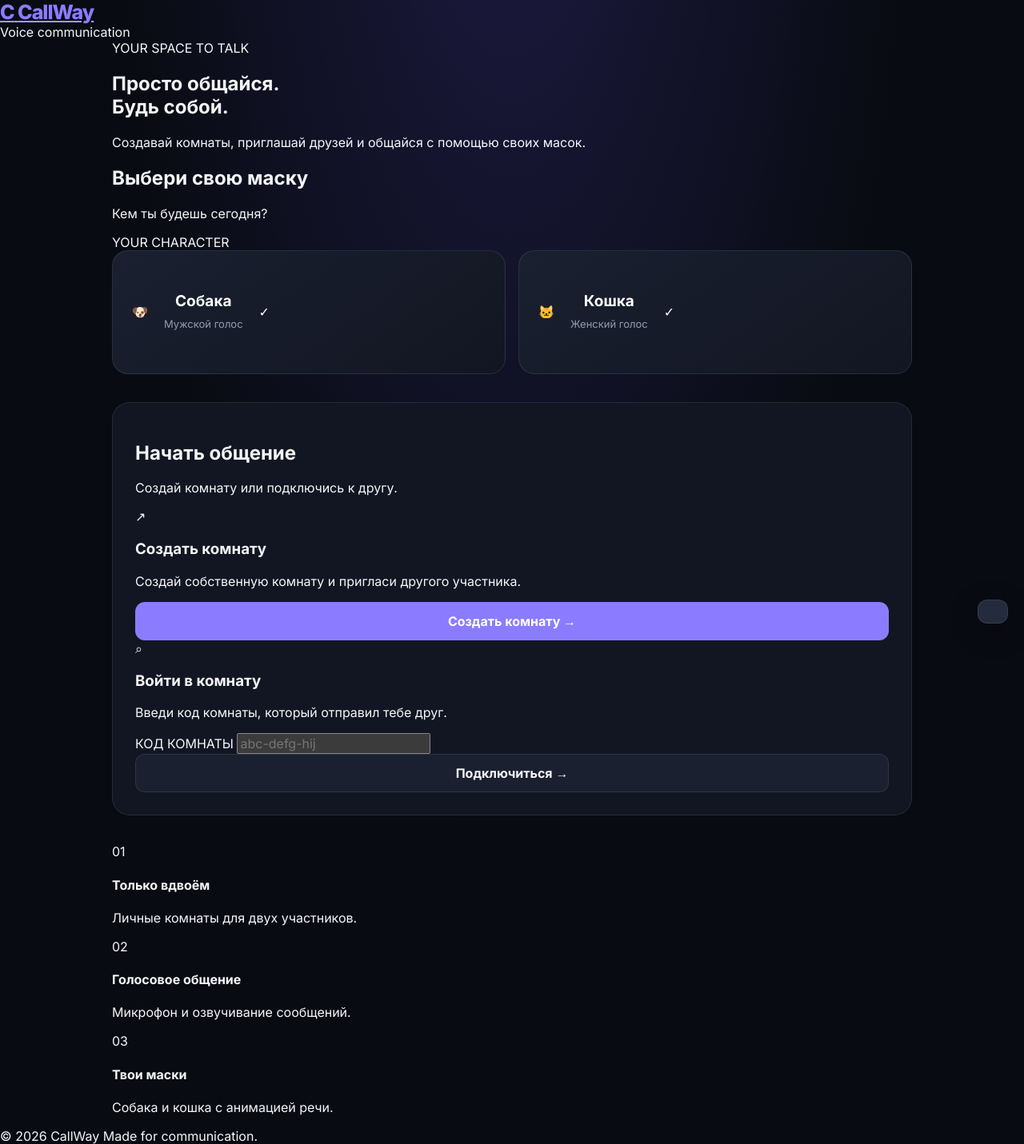
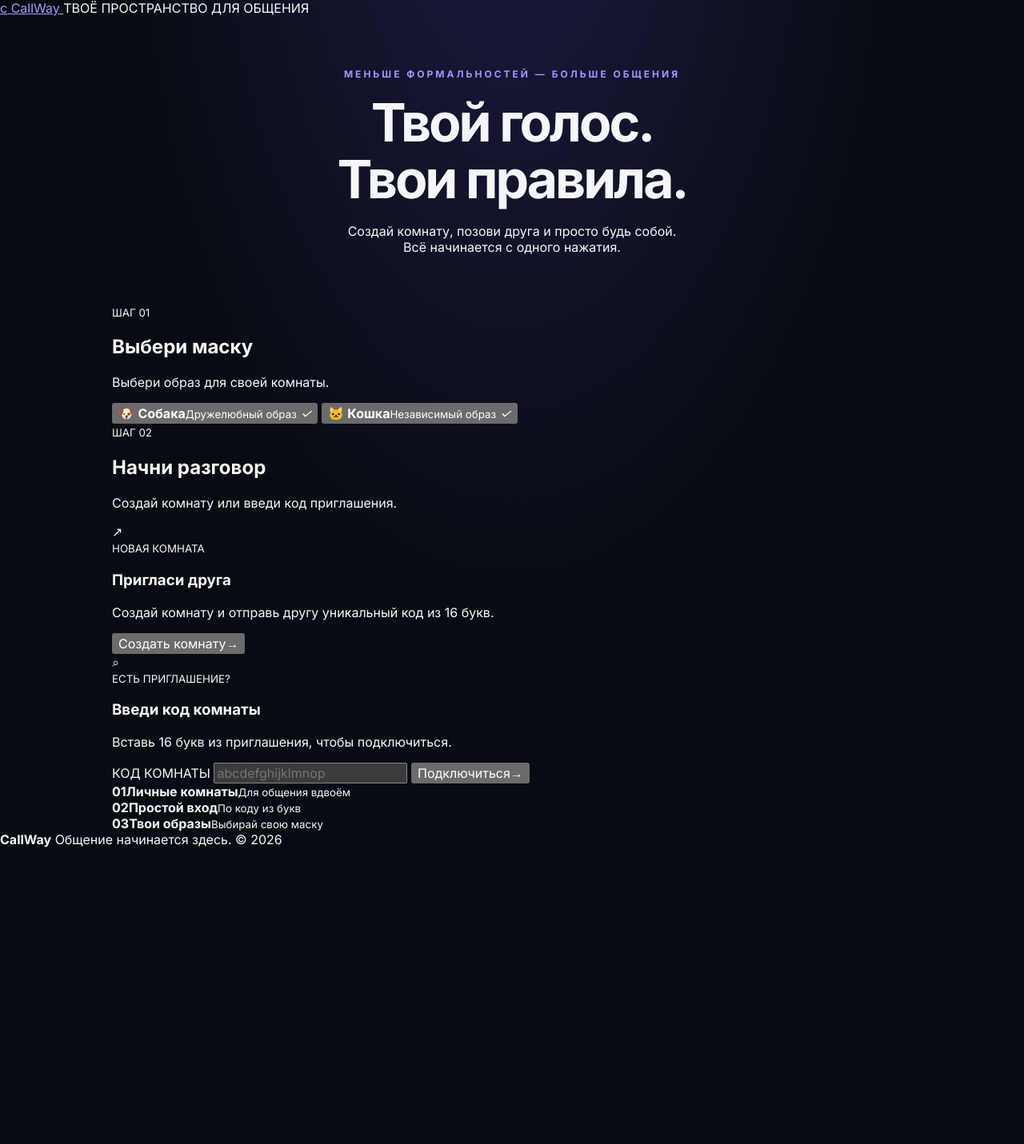
Before and after one commit to SELL-PE0PLE/CallWay, a plain HTML site: page index.html in a window 1280 px wide. Shown: the whole page at 80% size. After the commit the page ends 1060 px from the top, so only its background shows below. Drawn offline with Linux system fonts and the light colour scheme.

Commit message:
Update index.html

```diff
--- a/index.html
+++ b/index.html
@@ -1,244 +1,133 @@
 
-<!DOCTYPE html>
+<!doctype html>
 <html lang="ru">
 <head>
   <meta charset="UTF-8">
-    <meta name="viewport" content="width=device-width, initial-scale=1.0">
-
-    <meta name="theme-color" content="#111116">
-    <meta name="description" content="CallWay — общайся голосом вместе с друзьями.">
-
+  <meta name="viewport" content="width=device-width, initial-scale=1">
+  <meta name="theme-color" content="#090a10">
+  <meta name="description" content="CallWay — пространство для общения.">
   <title>CallWay</title>
-
+  <link rel="preconnect" href="https://fonts.googleapis.com">
+  <link href="https://fonts.googleapis.com/css2?family=DM+Sans:wght@400;500;600;700;800&family=Manrope:wght@500;600;700;800&display=swap" rel="stylesheet">
   <link rel="stylesheet" href="style.css">
 </head>
+<body>
+<div class="glow"></div>
 
-<body>
-
-    <div class="app">
-
-        <!-- HEADER -->
-        <header class="header">
-            <a href="#" class="logo">
-                <span class="logo-icon">C</span>
-                <span>CallWay</span>
+<div class="shell">
+  <header>
+    <a class="brand" href="./">
+      <span class="brand-icon">c</span>
+      CallWay
     </a>
-
-            <div class="header-status">
-                <span class="status-dot"></span>
-                <span>Voice communication</span>
-            </div>
+    <span class="status"><i></i> ТВОЁ ПРОСТРАНСТВО ДЛЯ ОБЩЕНИЯ</span>
   </header>
 
+  <main>
+    <section class="hero">
+      <div class="eyebrow">МЕНЬШЕ ФОРМАЛЬНОСТЕЙ — БОЛЬШЕ ОБЩЕНИЯ</div>
+      <h1>Твой голос.<br><span>Твои правила.</span></h1>
+      <p>Создай комнату, позови друга и просто будь собой.<br>Всё начинается с одного нажатия.</p>
+    </section>
 
-        <!-- MAIN -->
-        <main class="main">
-
-            <section class="welcome">
-                <div class="welcome-label">
-                    <span class="welcome-line"></span>
-                    YOUR SPACE TO TALK
+    <section class="panel">
+      <div class="heading">
+        <div>
+          <small>ШАГ 01</small>
+          <h2>Выбери маску</h2>
+          <p>Выбери образ для своей комнаты.</p>
+        </div>
       </div>
 
-                <h1>
-                    Просто общайся.<br>
-                    <span>Будь собой.</span>
-                </h1>
-
-                <p class="welcome-description">
-                    Создавай комнаты, приглашай друзей
-                    и общайся с помощью своих масок.
-                </p>
-            </section>
-
-
-            <!-- MASK SELECTION -->
-            <section class="mask-section">
-
-                <div class="section-heading">
-                    <div>
-                        <h2>Выбери свою маску</h2>
-                        <p>Кем ты будешь сегодня?</p>
-                    </div>
-
-                    <span class="selection-label">YOUR CHARACTER</span>
-                </div>
-
-
-                <div class="mask-list">
-
-                    <!-- DOG -->
-                    <button
-                        class="mask-card active"
-                        type="button"
-                        data-mask="dog"
-                        aria-pressed="true"
-                    >
-                        <div class="mask-image dog-image">
-                            <div class="mask-placeholder">🐶</div>
-                        </div>
-
-                        <div class="mask-info">
-                            <h3>Собака</h3>
-                            <p>Мужской голос</p>
-                        </div>
-
-                        <span class="mask-check">✓</span>
+      <div class="masks">
+        <button class="mask selected" data-mask="dog" aria-pressed="true" type="button">
+          <span class="avatar dog">🐶</span>
+          <span><b>Собака</b><small>Дружелюбный образ</small></span>
+          <i>✓</i>
         </button>
 
-
-                    <!-- CAT -->
-                    <button
-                        class="mask-card"
-                        type="button"
-                        data-mask="cat"
-                        aria-pressed="false"
-                    >
-                        <div class="mask-image cat-image">
-                            <div class="mask-placeholder">🐱</div>
-                        </div>
-
-                        <div class="mask-info">
-                            <h3>Кошка</h3>
-                            <p>Женский голос</p>
-                        </div>
-
-                        <span class="mask-check">✓</span>
+        <button class="mask" data-mask="cat" aria-pressed="false" type="button">
+          <span class="avatar cat">🐱</span>
+          <span><b>Кошка</b><small>Независимый образ</small></span>
+          <i>✓</i>
         </button>
-
       </div>
     </section>
 
-
-            <!-- ROOM ACTIONS -->
-            <section class="room-section">
-
-                <div class="section-heading">
+    <section class="rooms">
+      <div class="heading">
         <div>
-                        <h2>Начать общение</h2>
-                        <p>Создай комнату или подключись к другу.</p>
+          <small>ШАГ 02</small>
+          <h2>Начни разговор</h2>
+          <p>Создай комнату или введи код приглашения.</p>
         </div>
       </div>
 
+      <div class="room-grid">
+        <article class="room-card">
+          <div class="symbol">↗</div>
+          <small>НОВАЯ КОМНАТА</small>
+          <h3>Пригласи друга</h3>
+          <p>Создай комнату и отправь другу уникальный код из 16 букв.</p>
+          <button id="createRoomButton" class="primary" type="button">
+            <span>Создать комнату</span><span>→</span>
+          </button>
+        </article>
 
-                <div class="room-grid">
-
-                    <!-- CREATE ROOM -->
-                    <div class="room-card create-card">
-
-                        <div class="room-card-icon">↗</div>
-
-                        <h3>Создать комнату</h3>
-
-                        <p>
-                            Создай собственную комнату
-                            и пригласи другого участника.
-                        </p>
-
-                        <button
-                            class="primary-button"
-                            id="createRoomButton"
-                            type="button"
-                        >
-                            Создать комнату
-                            <span>→</span>
-                        </button>
-
-                    </div>
-
-
-                    <!-- JOIN ROOM -->
-                    <div class="room-card join-card">
-
-                        <div class="room-card-icon">⌕</div>
-
-                        <h3>Войти в комнату</h3>
-
-                        <p>
-                            Введи код комнаты,
-                            который отправил тебе друг.
-                        </p>
+        <article class="room-card">
+          <div class="symbol">⌕</div>
+          <small>ЕСТЬ ПРИГЛАШЕНИЕ?</small>
+          <h3>Введи код комнаты</h3>
+          <p>Вставь 16 букв из приглашения, чтобы подключиться.</p>
 
           <form id="joinRoomForm">
-
-                            <label for="roomCode">
-                                КОД КОМНАТЫ
-                            </label>
-
+            <label for="roomCode">КОД КОМНАТЫ</label>
             <input
               id="roomCode"
               type="text"
-                                placeholder="abc-defg-hij"
-                                maxlength="12"
+              maxlength="16"
+              minlength="16"
+              pattern="[a-zA-Z]{16}"
+              placeholder="abcdefghijklmnop"
               autocomplete="off"
               required
             >
+            <button class="secondary" type="submit">
+              <span>Подключиться</span><span>→</span>
+            </button>
+          </form>
+        </article>
+      </div>
+    </section>
 
-                            <button
-                                class="secondary-button"
-                                type="submit"
-                            >
-                                Подключиться
-                                <span>→</span>
-                            </button>
+    <section id="roomResult" class="result" hidden>
+      <div class="check">✓</div>
+      <div>
+        <small id="resultEyebrow">КОМНАТА СОЗДАНА</small>
+        <h3 id="resultTitle">Отправь код другу</h3>
+        <p id="resultDescription">Скопируй код и отправь приглашение.</p>
+        <div class="code-row">
+          <code id="resultCode"></code>
+          <button id="copyRoomCode" type="button">Копировать</button>
+        </div>
+      </div>
+    </section>
 
-                        </form>
+    <section class="features">
+      <div><b>01</b><span><strong>Личные комнаты</strong><small>Для общения вдвоём</small></span></div>
+      <div><b>02</b><span><strong>Простой вход</strong><small>По коду из букв</small></span></div>
+      <div><b>03</b><span><strong>Твои образы</strong><small>Выбирай свою маску</small></span></div>
+    </section>
+  </main>
 
+  <footer>
+    <b>CallWay</b>
+    <span>Общение начинается здесь.</span>
+    <span>© 2026</span>
+  </footer>
 </div>
 
-                </div>
-
-            </section>
-
-
-            <!-- INFO -->
-            <section class="features">
-
-                <div class="feature">
-                    <span class="feature-icon">01</span>
-                    <div>
-                        <h4>Только вдвоём</h4>
-                        <p>Личные комнаты для двух участников.</p>
-                    </div>
-                </div>
-
-                <div class="feature">
-                    <span class="feature-icon">02</span>
-                    <div>
-                        <h4>Голосовое общение</h4>
-                        <p>Микрофон и озвучивание сообщений.</p>
-                    </div>
-                </div>
-
-                <div class="feature">
-                    <span class="feature-icon">03</span>
-                    <div>
-                        <h4>Твои маски</h4>
-                        <p>Собака и кошка с анимацией речи.</p>
-                    </div>
-                </div>
-
-            </section>
-
-        </main>
-
-
-        <!-- FOOTER -->
-        <footer class="footer">
-            <span>© 2026 CallWay</span>
-            <span>Made for communication.</span>
-        </footer>
-
-    </div>
-
-
-    <!-- NOTIFICATION -->
-    <div class="notification" id="notification" role="status" aria-live="polite">
-        <span id="notificationText"></span>
-    </div>
-
-
+<div id="notification" class="toast" role="status" aria-live="polite"></div>
 <script src="script.js"></script>
-
 </body>
 </html>
```
Lines whose indentation alone changed are shown as unchanged.
